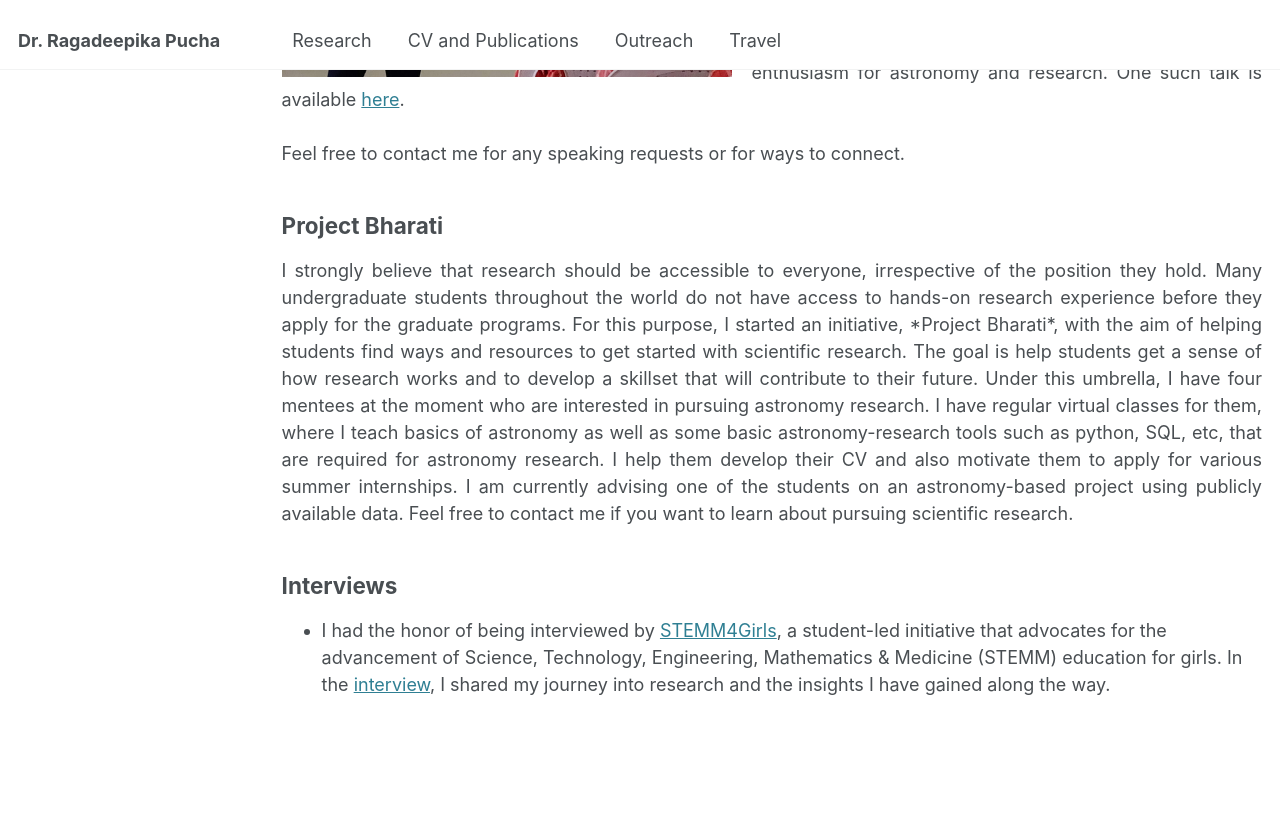
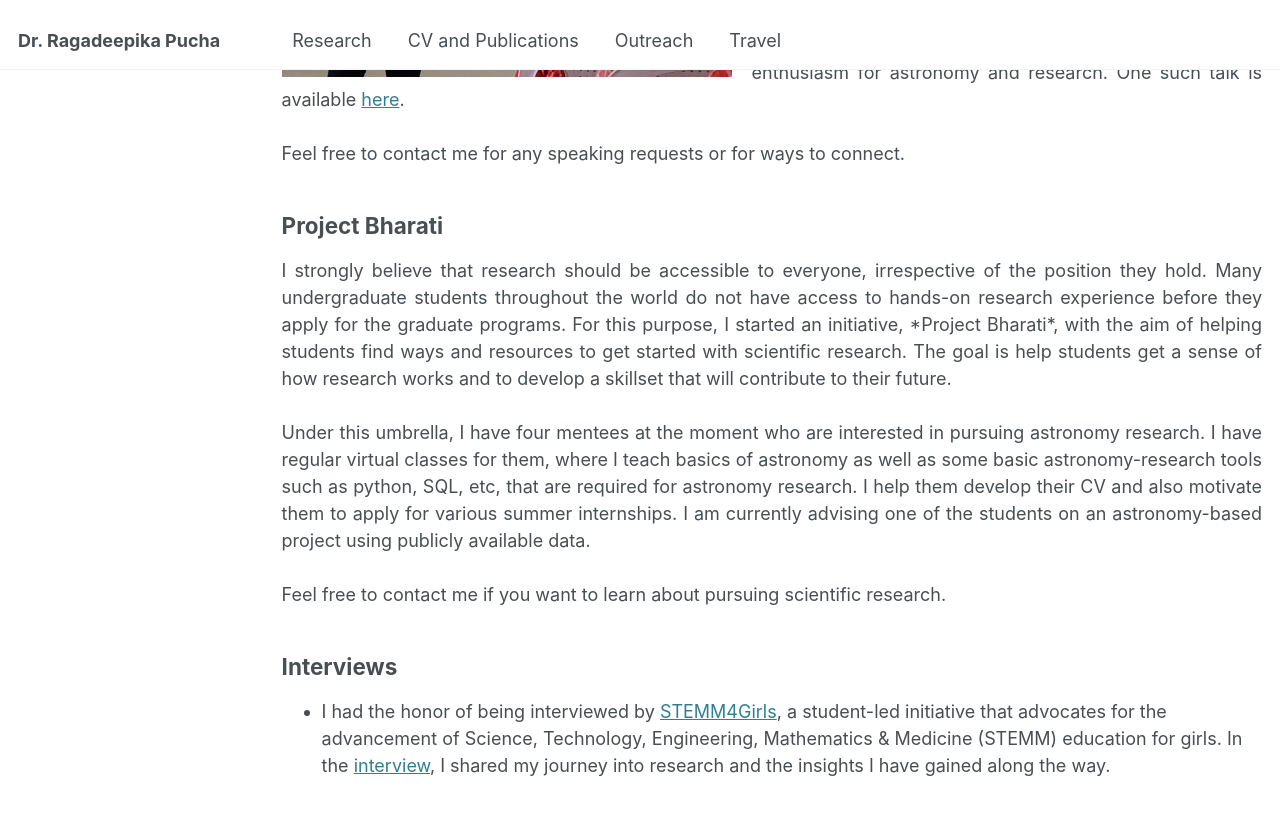
Before and after one commit to Ragadeepika-Pucha/Ragadeepika-Pucha.github.io, a Jekyll site: the page built from _pages/outreach.md, in a window 1280 px wide and 900 px high, scrolled down 561 px. Shown: the top 815 px of the window. Built offline with Jekyll 4.4.1, drawn with Linux system fonts in a browser that asks for light colours.

Commit message:
fixed issues

```diff
--- a/_pages/outreach.md
+++ b/_pages/outreach.md
@@ -22,9 +22,9 @@ Feel free to contact me for any speaking requests or for ways to connect. </p>
 ## Project Bharati
 
 <p style='text-align: justify;'>
-I strongly believe that research should be accessible to everyone, irrespective of the position they hold. Many undergraduate students throughout the world do not have access to hands-on research experience before they apply for the graduate programs. For this purpose, I started an initiative, *Project Bharati*, with the aim of helping students find ways and resources to get started with scientific research. The goal is help students get a sense of how research works and to develop a skillset that will contribute to their future.
+I strongly believe that research should be accessible to everyone, irrespective of the position they hold. Many undergraduate students throughout the world do not have access to hands-on research experience before they apply for the graduate programs. For this purpose, I started an initiative, *Project Bharati*, with the aim of helping students find ways and resources to get started with scientific research. The goal is help students get a sense of how research works and to develop a skillset that will contribute to their future. <br/> <br/>
 
-Under this umbrella, I have four mentees at the moment who are interested in pursuing astronomy research. I have regular virtual classes for them, where I teach basics of astronomy as well as some basic astronomy-research tools such as python, SQL, etc, that are required for astronomy research. I help them develop their CV and also motivate them to apply for various summer internships. I am currently advising one of the students on an astronomy-based project using publicly available data.
+Under this umbrella, I have four mentees at the moment who are interested in pursuing astronomy research. I have regular virtual classes for them, where I teach basics of astronomy as well as some basic astronomy-research tools such as python, SQL, etc, that are required for astronomy research. I help them develop their CV and also motivate them to apply for various summer internships. I am currently advising one of the students on an astronomy-based project using publicly available data. <br/> <br/>
 
 Feel free to contact me if you want to learn about pursuing scientific research.
 </p>
```
